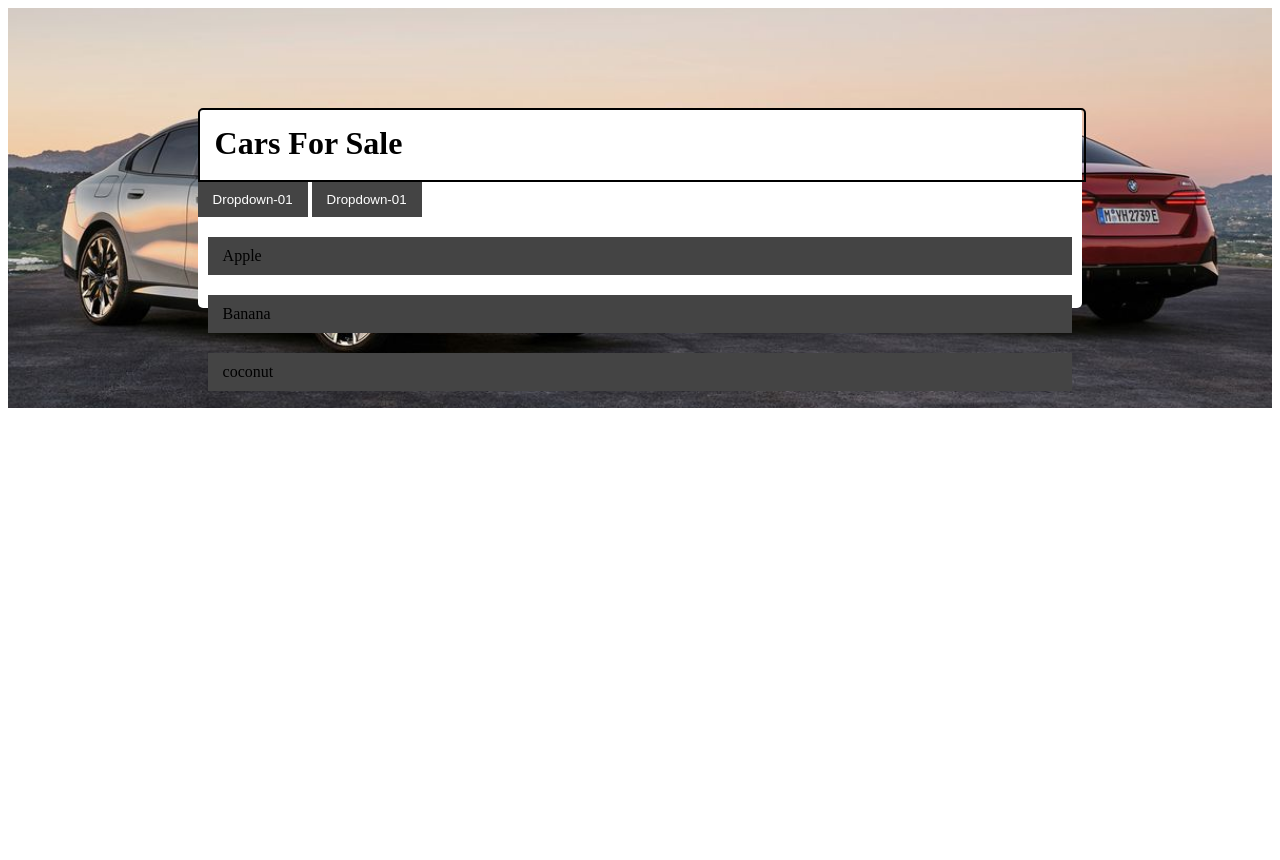
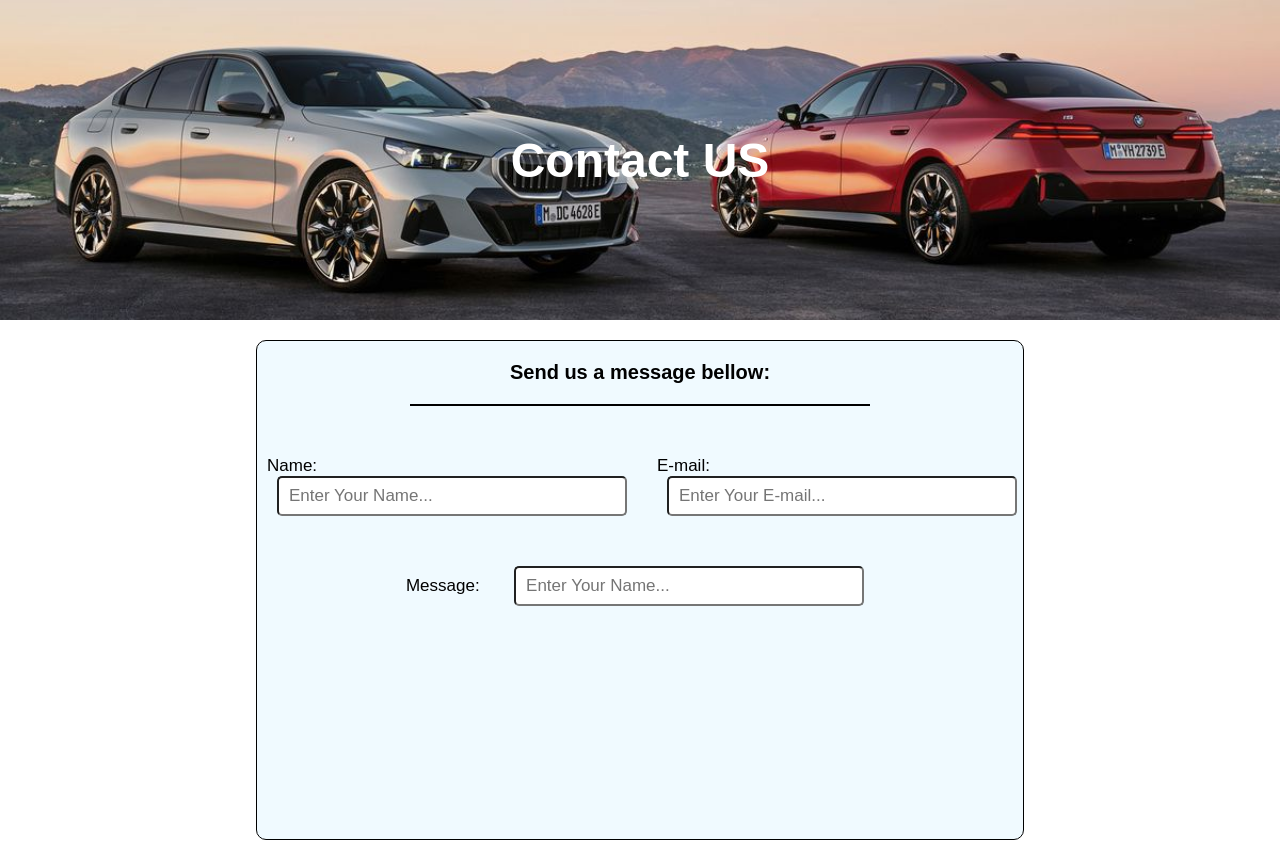
Before and after one commit to Andy2020code/gluxauto, a plain HTML site: page test.html in a window 1280 px wide. Before the commit the page ends 800 px from the top, so only its background shows below. Drawn offline with nearby package versions, Linux system fonts and the light colour scheme.

Commit message:
design update

```diff
--- a/test.css
+++ b/test.css
@@ -1,6 +1,21 @@
+
+* {
+    margin: 0;
+    padding: 0;
+    box-sizing: border-box;
+    font-family: 'Josefin Sans', sans-serif;
+    list-style: none;
+    text-decoration: none;
+  }
+
+  body {
+    background: #fff;
+  }
+
+
 .div-01-layout{
     width: 100%;
-    height: 50vh;
+    height: 40vh;
     display: flex;
     justify-content: center;
     align-items: center;
@@ -9,86 +24,59 @@
     background-position: 50% 70%;
 }
 
-.div-01-body{
-    width: 70%;
-    height: 25vh;
-    background-color: #fff;
-    border-radius: 5px;
+.title-01{
+    color: #fff;
+    font-size: 48px;
 }
 
-.div-01-top{
+.div-02-layout{
     width: 100%;
-    height: 70px;
-    border: 2px solid black;
-    border-top-right-radius: 5px;
-    border-top-left-radius: 5px;
+    height: auto;
+    display: flex;
+    align-items: center;
+    justify-content: center;
+    margin: 20px 0px;
 }
 
-.title-01{
-    margin: 15px;
+.div-02-body{
+    width: 60%;
+    height: 500px;
+    background-color: #f0faff;
+    border: 1px solid black;
+    border-radius: 10px;
 }
 
-.dropdown-01{
+.title-02{
+    text-align: center;
+    font-size: 20px;
+    margin: 20px 0px;
+}
+
+.devider-01{
+    width: 60%;
+    border: 1px solid black;
+    margin: 0px auto;
+}
+
+.div-02-body-00{
     width: 100%;
     height: auto;
-    background-color: ;
+    display: flex;
+    align-items: center;
+    justify-content: space-evenly;
+    margin: 50px 0px;
 }
 
-.btn-01{
-    background-color: #444;
-    color: #fff;
-    padding: 10px 15px;
-    border: none;
-    cursor: pointer;
+.div-02-body-00 label{
+    font-size: 17px;
+    margin: 0px 10px;
 }
 
-.btn-02{
-    background-color: #444;
-    color: #fff;
-    padding: 10px 15px;
-    border: none;
-    cursor: pointer;
+.div-02-body-00 input{
+    font-size: 17px;
+    margin: 0px 20px;
+    padding: 10px;
+    border-radius: 5px;
+    width: 350px;
+    height: 40px;
 }
-
-.btn-01-content a{
-    display: block;
-    background-color: #444;
-    color: black;
-    text-decoration: none;
-    padding: 10px 15px;
-    margin: 20px 10px;
-}
-
-.btn-02-content a{
-    display: block;
-    background-color: #444;
-    color: black;
-    text-decoration: none;
-    padding: 10px 15px;
-    margin: 20px 10px;
-}
-
-.dropdown-01 .btn-01-content{
-    display: none;
-    position: absolute;
-    background-color:rgba(0, 0, 0, 0.1);
-    border-radius: 10px;
-    min-width: 150px;
-}
-
-.dropdown-02 .btn-02-content{
-    display: none;
-    position: absolute;
-    background-color:rgba(0, 0, 0, 0.1);
-    border-radius: 10px;
-    min-width: 150px;
-}
-
-.dropdown-02:hover .btn-02-content{
-    display: block;
-    transition: 5.3s;
-}
-
-.dropdown-02:hover .btn-02{
-    background-color: blue;
-}
--- a/test.html
+++ b/test.html
@@ -5,40 +5,44 @@
     <meta name="viewport" content="width=device-width, initial-scale=1.0">
     <link rel="stylesheet" href="test.css">
     <title>Document</title>
+    <link href='https://unpkg.com/boxicons@2.1.1/css/boxicons.min.css' rel='stylesheet'>
 
-    <script src="test.js" defer></script>
 
 
 </head>
 <body>
 
+    <div class="div-01-layout">
+        <h1 class="title-01">Contact US</h1>
+    </div>
 
 
+    <div class="div-02-layout">
 
-    <div class="div-01-layout">
+        <div class="div-02-body">
+            <h1 class="title-02">Send us a message bellow:</h1>
 
-        <div class="div-01-body">
+            <div class="devider-01"></div>
 
-            <div class="div-01-top">
-                <h1 class="title-01">Cars For Sale</h1>
+            <div class="div-02-body-00">
+
+                <div class="div-02-body-01">
+                    <label for="name" class="name">Name:</label>
+                    <input type="name" class="name" placeholder="Enter Your Name...">
                 </div>
 
-            <div class="dropdown-01">
-                <button class="btn-01">Dropdown-01</button>
-
-                <div class="btn-01-content">
-                    <a href="#">Apple</a>
-                    <a href="#">Banana</a>
-                    <a href="#">coconut</a>
+                <div class="div-02-body-02">
+                    <label for="email" class="email">E-mail:</label>
+                    <input type="email" class="email" placeholder="Enter Your E-mail...">
                 </div>
 
-                <button class="btn-02">Dropdown-01</button>
+            </div>
 
-                <div class="btn-02-content">
-                    <a href="#">Apple</a>
-                    <a href="#">Banana</a>
-                    <a href="#">coconut</a>
-                </div>
+            <div class="div-02-body-00">
+
+                <div class="div-02-body-01">
+                    <label for="message" class="message">Message:</label>
+                    <input type="name" class="name" placeholder="Enter Your Name...">
                 </div>
 
             </div>
@@ -46,5 +50,18 @@
 
 
 
+    </div>
+
+
+
+
+
+
+
+
+
+
+
+      <script src="test.js"></script>
 </body>
 </html>
--- a/test.js
+++ b/test.js
@@ -1,17 +1,13 @@
-function toggleDropdown() {
-    var dropdownContent = document.getElementById("dropdownContent");
-    dropdownContent.classList.toggle("show");
+let arrow = document.querySelectorAll(".arrow");
+for (var i = 0; i < arrow.length; i++) {
+  arrow[i].addEventListener("click", (e)=>{
+ let arrowParent = e.target.parentElement.parentElement;//selecting main parent of arrow
+ arrowParent.classList.toggle("showMenu");
+  });
 }
-
-// Close the dropdown if the user clicks outside of it
-window.onclick = function(event) {
-    if (!event.target.matches('.dropdown button')) {
-        var dropdowns = document.getElementsByClassName("dropdown-content");
-        for (var i = 0; i < dropdowns.length; i++) {
-            var openDropdown = dropdowns[i];
-            if (openDropdown.classList.contains('show')) {
-                openDropdown.classList.remove('show');
-            }
-        }
-    }
-}
+let sidebar = document.querySelector(".sidebar");
+let sidebarBtn = document.querySelector(".bx-menu");
+console.log(sidebarBtn);
+sidebarBtn.addEventListener("click", ()=>{
+  sidebar.classList.toggle("close");
+});
```
Lines whose indentation alone changed are shown as unchanged.
